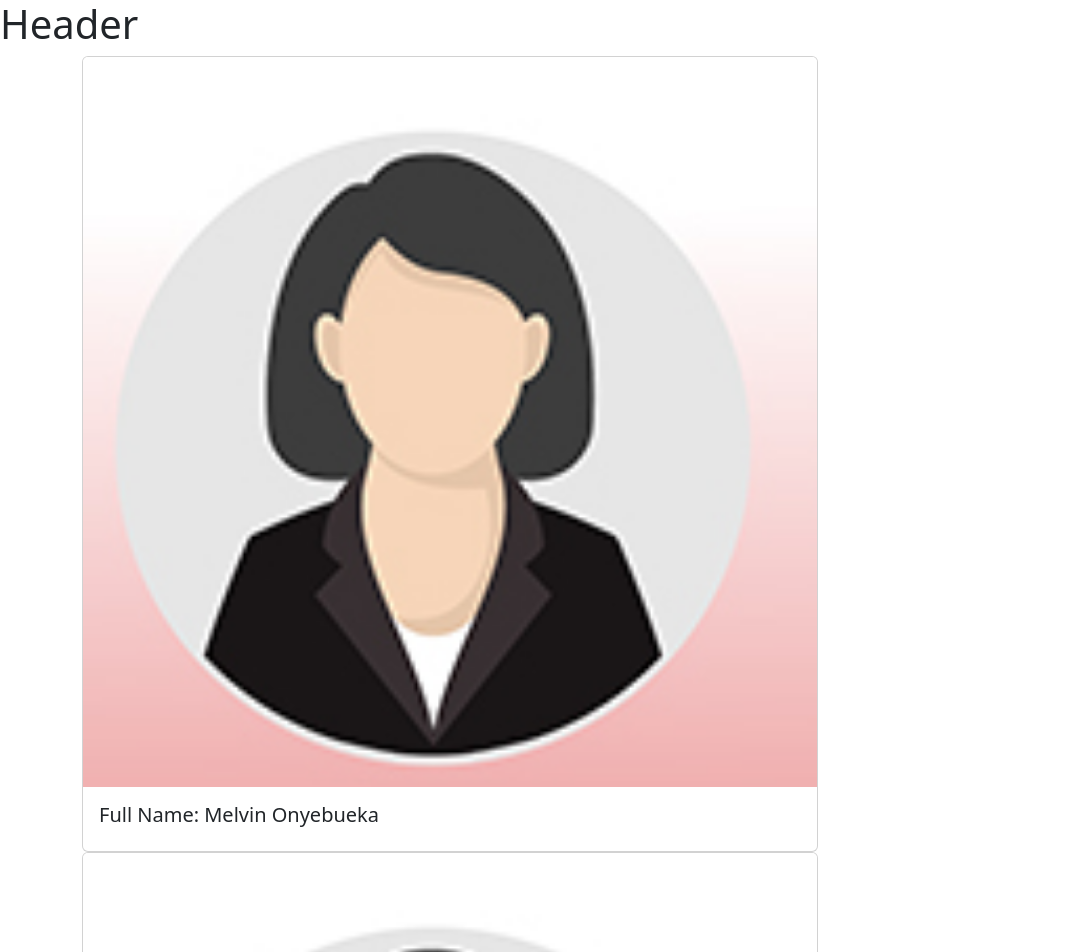
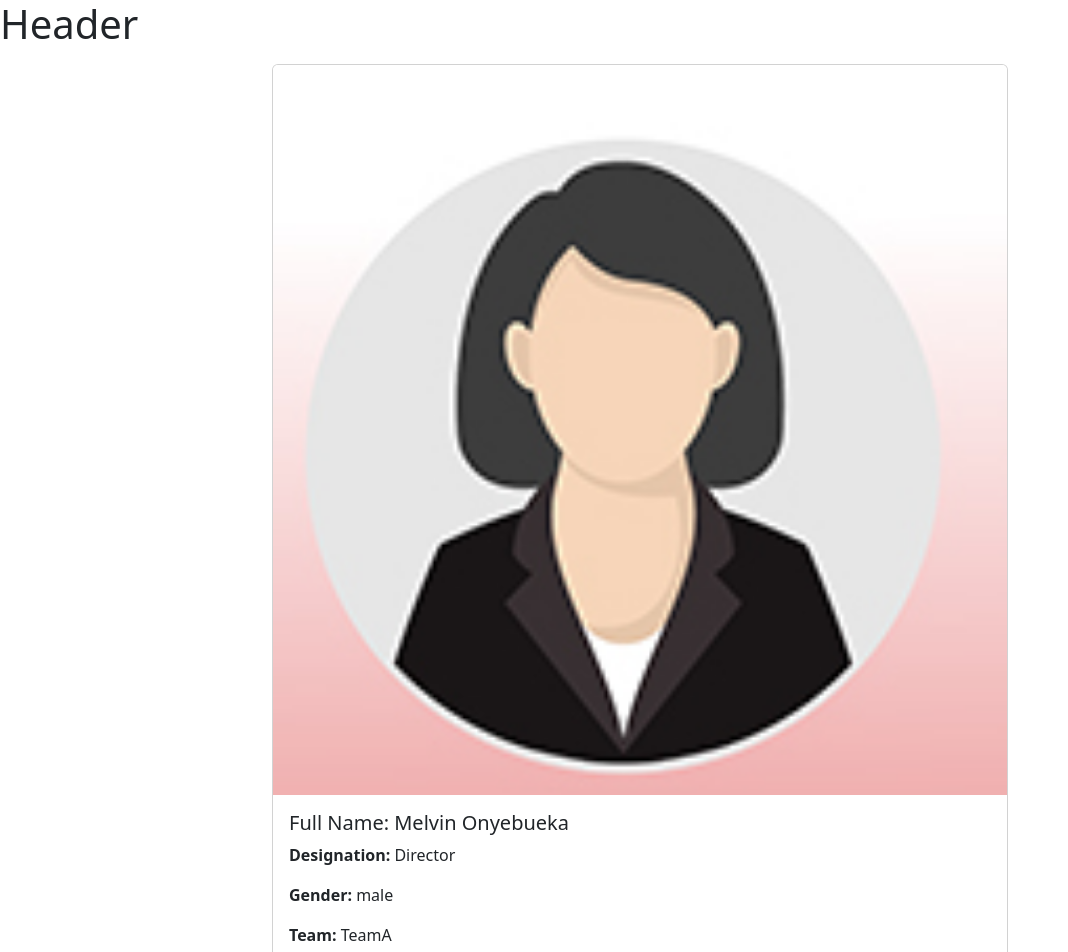
Before and after one commit to Daniel-Williams-ux/Alcasa_Team_Member_Allocation_App, a React (Vite) app: page / in a window 1280 px wide. Shown: the top 952 px of the page, without its empty margins (0-1068 px from the left). Built offline with nearby package versions, Linux system fonts and the light colour scheme.

Commit message:
map through designation, genger and team

```diff
--- a/src/Employees.jsx
+++ b/src/Employees.jsx
@@ -91,7 +91,7 @@ const Employees = () => {
 
   return (
     <main className="container">
-      <div className="row">
+      <div className="row justify-content-center mt-3 mb-3">
         <div className="col-8">
       {
        employees.map((employee) => (
@@ -99,6 +99,9 @@ const Employees = () => {
            <img src={femaleProfile} className="card-img-top"/>
            <div className="card-body">
              <h5 className="card-title">Full Name: {employee.fullName}</h5>
+             <p className="card-text"><b>Designation: </b>{employee.designation}</p>
+             <p className="card-gender"><b>Gender: </b>{employee.gender}</p>
+              <p className="card-team"><b>Team: </b>{employee.teamName}</p>
            </div>
          </div>
        ))
```
